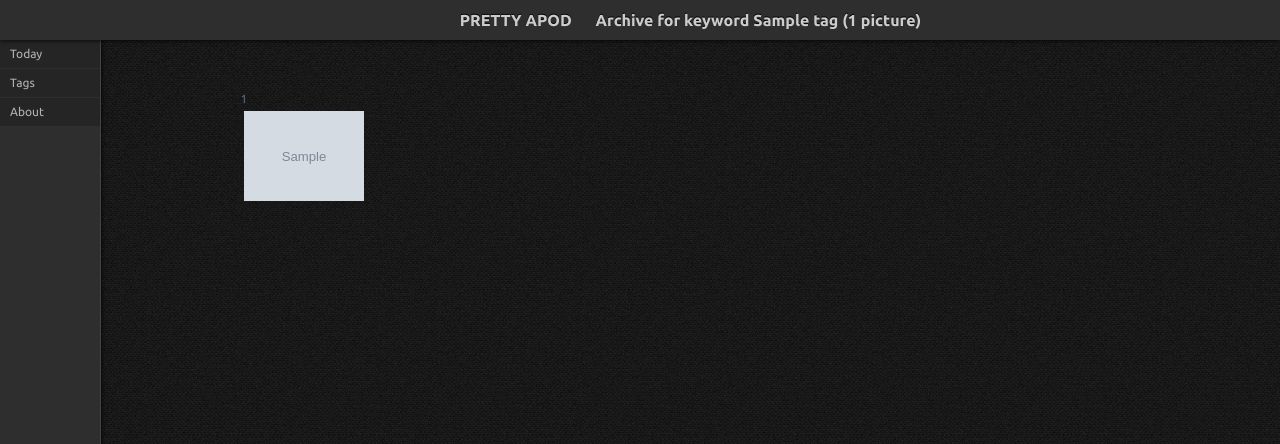
After one commit to doryphores/pretty-apod, a Django app: template templates/apod/tag.html in a window 1280 px wide. The commit adds this page. Shown: the top 444 px of the page. Run offline with Django 3.2, Linux system fonts and the light colour scheme; the template is opened without the code that fills it: most values are stand-ins (such as "Sample title", 1, 10 or a date in 2020); grey boxes marked "Sample" are stand-in pictures; parts of the project's set-up code (start-up, migrations or seed data) failed here and were passed over; some libraries are stand-ins or nearby versions.

Commit message:
Started tag picture listing page

```diff
--- a/compass/sass/_calendar.scss
+++ b/compass/sass/_calendar.scss
@@ -69,9 +69,9 @@
 		span {
 			display: block;
 			text-align: center;
-			padding: 90px 5px 5px 5px;
+			padding: 30px 5px 5px 5px;
 			opacity: 0;
-			@include transition(padding 0.4s, opacity 0.6s ease-in-out 0.1s);
+			@include transition(all 0.4s);
 		}
 
 		&:hover {
@@ -82,6 +82,5 @@
 				padding-top: 10px;
 			}
 		}
-
 	}
 }
--- /dev/null
+++ b/compass/sass/_picture-list.scss
@@ -0,0 +1,54 @@
+.picture-list {
+	margin: 0 auto;
+	overflow: auto;
+
+	li {
+		float: left;
+		width: 120px;
+		height: 90px;
+		margin: 3px;
+		overflow: hidden;
+		position: relative;
+		background: rgba(0,0,0,0.2);
+
+		a {
+			position: relative;
+			z-index: 2;
+			display: block;
+			width: 120px;
+			height: 90px;
+			text-decoration: none;
+			overflow: hidden;
+			color: $text-color;
+			background: rgba(0,0,0,0);
+
+			@include transition(background 0.6s);
+
+			span {
+				position: relative;
+				z-index: 2;
+				display: block;
+				text-align: center;
+				padding: 30px 5px 5px 5px;
+				opacity: 0;
+				@include transition(all 0.4s);
+			}
+
+			&:hover {
+				background: rgba(0,0,0,0.8);
+
+				span {
+					opacity: 1;
+					padding-top: 10px;
+				}
+			}
+		}
+
+		img {
+			position: absolute;
+			top: 0;
+			left: 0;
+			z-index: 1;
+		}
+	}
+}
--- a/compass/sass/screen.scss
+++ b/compass/sass/screen.scss
@@ -28,3 +28,4 @@ a {
 @import "messages";
 @import "page";
 @import "calendar";
+@import "picture-list";
--- a/templates/apod/image.html
+++ b/templates/apod/image.html
@@ -94,7 +94,7 @@
 		<h2>Keywords</h2>
 		<p class="tags">
 			{% for keyword in  picture.keywords.all %}
-			<a href="#">{{ keyword }}</a>
+			<a href="{{ keyword.get_absolute_url }}">{{ keyword }}</a>
 			{% empty %}
 			<p>No keywords set for this image</p>
 			{% endfor %}
--- /dev/null
+++ b/templates/apod/tag.html
@@ -0,0 +1,37 @@
+{% extends "apod/page.html" %}
+
+{% load apod_tags %}
+
+{% block page_title %}Archive for keyword {{ tag }} ({{ paginator.count }} picture{{ paginator.count|pluralize }}){% endblock page_title %}
+
+{% block page %}
+<p>
+	{% if pictures.has_previous %}
+	<a href="{% url tag_page tag.slug pictures.previous_page_number %}">Previous</a>
+	{% endif %}
+	{% for p in paginator.page_range %}
+	{% if p == page %}
+	<strong>{{ p }}</strong>
+	{% else %}
+	<a href="{% url tag_page tag.slug p %}">{{ p }}</a>
+	{% endif %}
+	{% endfor %}
+	{% if pictures.has_next %}
+	<a href="{% url tag_page tag.slug pictures.next_page_number %}">Next</a>
+	{% endif %}
+</p>
+
+<ul class="picture-list">
+	{% for picture in pictures.object_list %}
+	<li>
+		{% if picture.thumb %}
+			<img src="{{ picture.thumb }}" width="120" height="90">
+		{% endif %}
+		<a href="{{ picture.get_absolute_url }}">
+			<span>{{ picture.title }}</span>
+			{# <span class="day">{{ picture.publish_date }}</span> #}
+		</a>
+	</li>
+	{% endfor %}
+</ul>
+{% endblock page %}
--- a/templates/apod/tags.html
+++ b/templates/apod/tags.html
@@ -7,7 +7,7 @@
 {% block page %}
 <p class="tags">
 {% for tag in tags %}
-	<a href="#" class="{% cloud_class tag.num_pictures min_count max_count %}">{{ tag.label }}</a>
+	<a href="{{ tag.get_absolute_url }}" class="{% cloud_class tag.num_pictures min_count max_count %}">{{ tag.label }}</a>
 {% endfor %}
 </p>
 {% endblock page %}
```
Also changed, not shown: apod/models.py (+14 -0 lines), apod/urls.py (+5 -3 lines), apod/views.py (+27 -0 lines), public/assets/css/screen.css, public/assets/js/papod.js.
